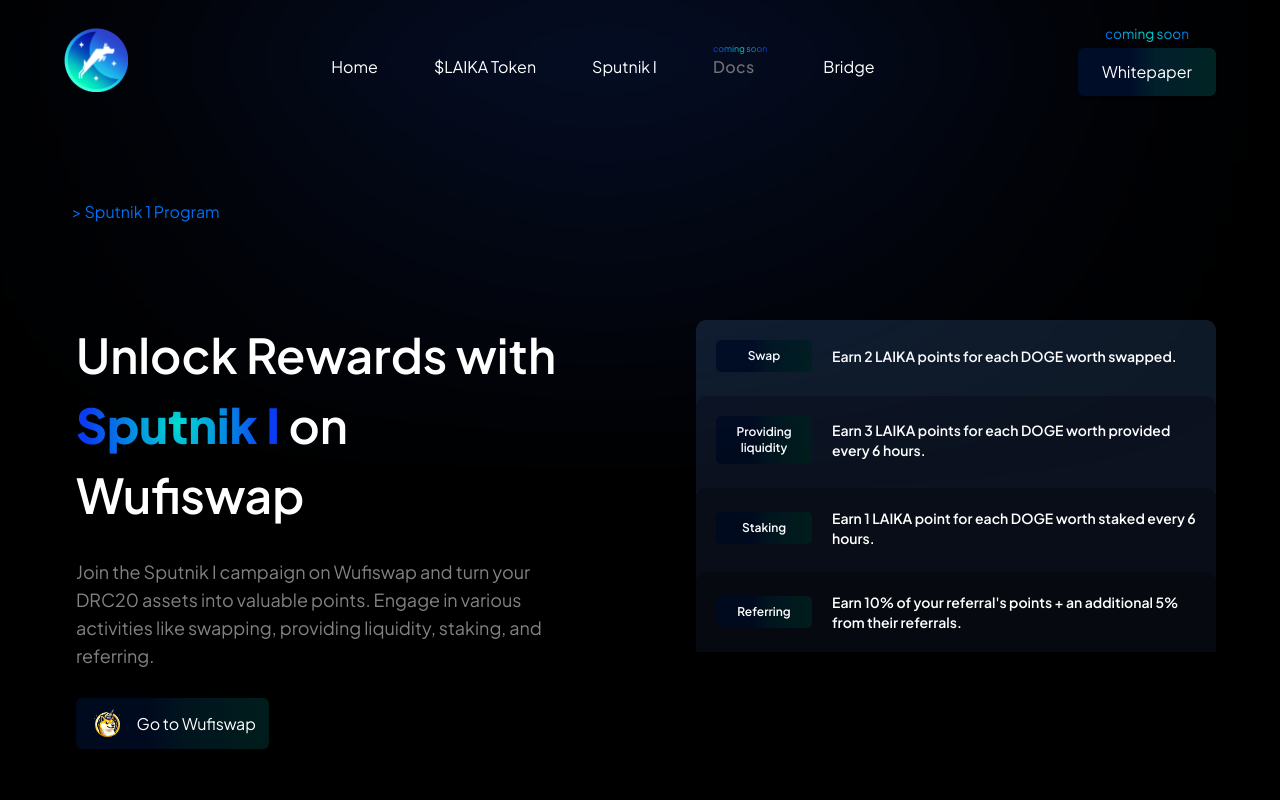
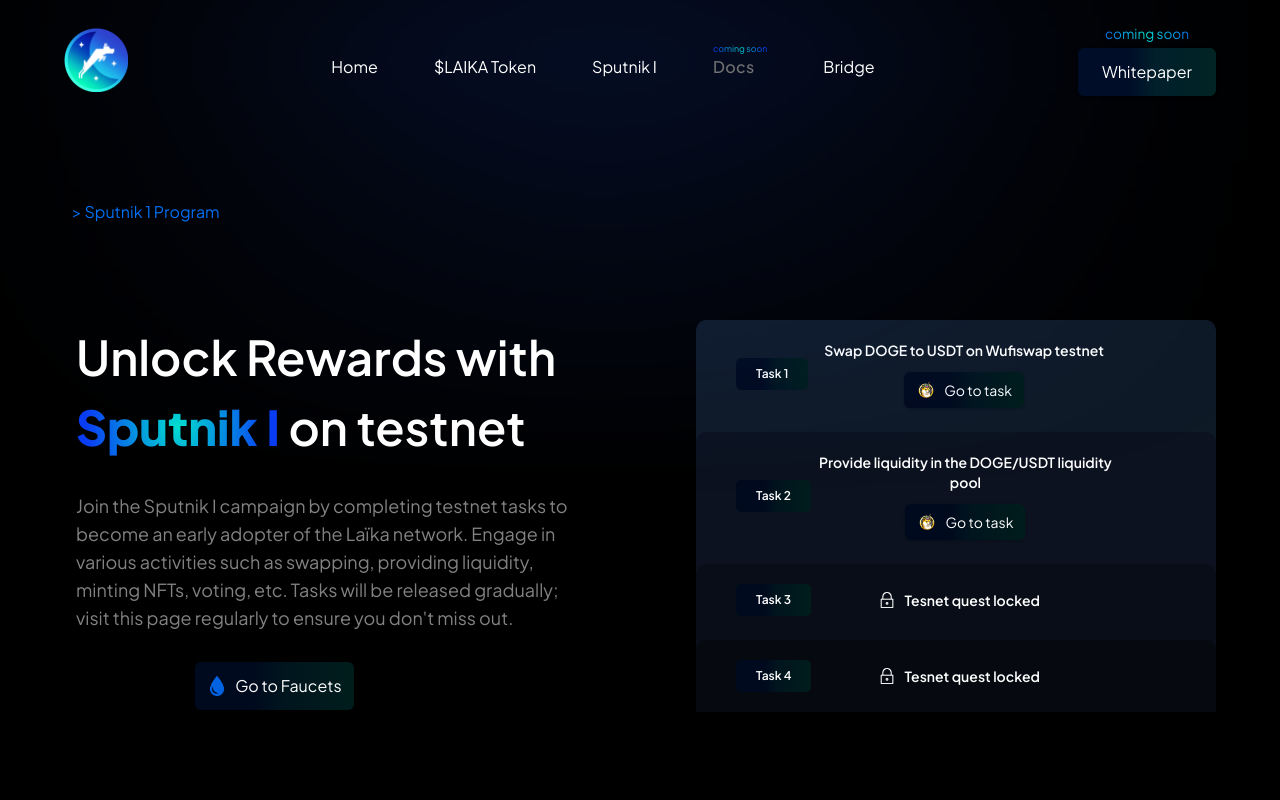
Before and after one commit to AbdurRehman1312/Laika_website, a React (Vite) app: page /sputnik in a window 1280 px wide. Shown: the top 800 px of the page. Built offline with nearby package versions, Linux system fonts and the light colour scheme.

Commit message:
sputnik UI changes

```diff
--- a/src/components/Quests.jsx
+++ b/src/components/Quests.jsx
@@ -276,17 +276,14 @@
         );
       case "mainQuest":
         return(
-          <>
-           {/* <>
-            <div className="flex flex-col items-center gap-4 py-8">
+
+           <>
+            <div className="flex justify-center gap-3  pb-8">
               <div className="flex items-center gap-1">
                 <img src={images.lock} alt="" width={20} />
                 <h1 className="text-white text-center">Tesnet quests locked</h1>
               </div>
 
-              <p className="text-white font-extralight text-center w-full max-w-xs md:max-w-md lg:max-w-lg">
-                Tesnet interaction quests coming soon.
-              </p>
             </div>
             <div className="grid grid-cols-1 md:grid-cols-2 lg:grid-cols-3 mt-5 md:mt-0 gap-8 md:gap-6  mx-7 pb-12">
               <div className="flex flex-col items-center gap-5">
@@ -384,9 +381,9 @@
                 </div>
               </div>
             </div>
-          </> */}
 
-          <div className="flex flex-col items-center gap-4 py-8">
+
+          {/* <div className="flex flex-col items-center gap-4 py-8">
             <div className="flex items-center gap-1">
               <img src={images.lock} alt="" width={20} />
               <h1 className="text-white text-center">Main quests locked</h1>
@@ -448,8 +445,8 @@
                 </a>
               </div>
             </div>
-          </div>
-        </>
+          </div> */}
+    </>
 
 
 
--- a/src/components/Sputnik.jsx
+++ b/src/components/Sputnik.jsx
@@ -4,6 +4,9 @@
 import { Link } from "react-router-dom";
 
 const Sputnik = () => {
+  const scrollToTop = () => {
+    window.scrollTo({ top: 0 });
+  };
   return (
     <>
       <section className="">
@@ -18,67 +21,95 @@
               <h1 className="text-white text-2xl md:text-3xl lg:text-4xl xl:text-5xl font-semibold lg:leading-[50px] xl:leading-[70px] ">
                 Unlock Rewards with{" "}
                 <span className="text-gradient font-extrabold">Sputnik I</span>{" "}
-                on Wufiswap
+                on testnet
               </h1>
-              <p className="text-dimGrey text-base md:text-base lg:text-lg">
-                Join the Sputnik I campaign on Wufiswap and turn your DRC20
-                assets into valuable points. Engage in various activities like
-                swapping, providing liquidity, staking, and referring.
+              <p className="text-dimGrey text-base md:text-base xl:text-lg">
+                Join the Sputnik I campaign by completing testnet tasks to become an early adopter of the Laïka network. Engage in various activities such as swapping, providing liquidity, minting NFTs, voting, etc. Tasks will be released gradually; visit this page regularly to ensure you don't miss out.
               </p>
-              <ButtonImage
+              <Link to={"/faucets"} className="flex justify-center lg:w-[80%]" onClick={scrollToTop}>
+                <ButtonImage
+                  name="Go to Faucets"
+                  img="faucetdrop"
+                  style="py-3"
+                  imgStyle="w-5 h-5"
+                />
+              </Link>
+              {/* <ButtonImage
                 name="Go to Wufiswap"
                 style="w-[71%] md:w-[30%] lg:w-[53%] xl:w-[39%] gap-1"
                 img="dog2"
                 Link="https://wufiswap.com/launch-app.html"
-              />
+              /> */}
             </div>
             <div className="flex flex-col z-[-10]">
               <div className="bg-[#0f1a27] pt-5 rounded-t-[10px] flex flex-col gap-6 items-center">
-                <div className="flex items-center justify-evenly gap-5 px-5 w-full">
-                  <div className="bg-dark-gradient flex justify-center py-2 px-[2.2rem] md:w-[20%] rounded-[5px]">
-                    <p className="text-white font-semibold text-xs text-center">
-                      Swap
+                <div className="flex items-center justify-between px-3 md:px-0 md:pl-10 md:pr-28 lg:px-4 xl:px-0 xl:pl-10 xl:pr-28 w-full">
+                  <div className="bg-dark-gradient flex justify-center py-2 px-5 rounded-[5px]">
+                    <p className="text-white font-semibold text-xs text-center  text-nowrap">
+                      Task 1
                     </p>
                   </div>
-                  <h2 className="text-white font-semibold text-sm flex-1">
-                    Earn 2 LAIKA points for each DOGE worth swapped.
-                  </h2>
+                  <div className="flex flex-col gap-3  items-center">
+                    <h2 className="text-white font-semibold text-sm flex-1 text-center">
+                      Swap DOGE to USDT on Wufiswap testnet
+                    </h2>
+                    <ButtonImage
+                      name="Go to task"
+                      style="text-sm px-2 py-0 sm:w-full w-[55%]"
+                      img="dog2"
+                      Link="https://wufiswap.com/launch-app.html"
+                      imgStyle="w-5 h-5"
+                    />
+                  </div>
                 </div>
                 <div className="bg-[#0c121f] pt-5 w-full rounded-t-[10px] flex flex-col gap-6 items-center">
-                  <div className="flex items-center justify-evenly gap-5 px-5 w-full">
-                    <div className="bg-dark-gradient flex justify-center py-2 px-[2.2rem] md:w-[20%] rounded-[5px]">
-                      <p className="text-white font-semibold text-xs text-center">
-                        Providing <br /> liquidity
-                      </p>
+                  <div className="flex items-center justify-between px-3 md:px-0 md:pl-10 md:pr-24  lg:px-4 xl:px-0 xl:pl-10 xl:pr-24 w-full">
+                    <div className="bg-dark-gradient flex justify-center py-2  px-5 rounded-[5px]">
+                    <p className="text-white font-semibold text-xs text-center text-nowrap">
+                      Task 2
+                    </p>
                     </div>
-                    <h2 className="text-white font-semibold text-sm flex-1">
-                      Earn 3 LAIKA points for each DOGE worth provided every 6
-                      hours.
+                    <div className="flex flex-col gap-3  items-center">
+                    <h2 className="text-white font-semibold text-sm flex-1 text-center">
+                    Provide liquidity in the DOGE/USDT liquidity pool
                     </h2>
+                    <ButtonImage
+                      name="Go to task"
+                      style="text-sm px-2 py-0 sm:w-full w-[55%]"
+                      img="dog2"
+                      Link="https://wufiswap.com/launch-app.html"
+                      imgStyle="w-5 h-5"
+                    />
+                  </div>
                   </div>
                   <div className="bg-[#090d17] pt-5 rounded-t-[10px] flex flex-col gap-6 items-center w-full">
-                    <div className="flex items-center justify-evenly gap-5 px-5 w-full">
-                      <div className="bg-dark-gradient flex justify-center py-2 px-[2.2rem] md:w-[20%] rounded-[5px]">
-                        <p className="text-white font-semibold text-xs text-center">
-                          Staking
+                    <div className="flex items-center justify-between px-3 md:px-0 md:pl-10 md:pr-24 lg:px-4 xl:px-0 xl:pl-10 xl:pr-24 w-full">
+                      <div className="bg-dark-gradient flex justify-center py-2  px-5  rounded-[5px]">
+                        <p className="text-white font-semibold text-xs text-center  text-nowrap">
+                         Task 3
                         </p>
                       </div>
-                      <h2 className="text-white font-semibold text-sm flex-1">
-                        Earn 1 LAIKA point for each DOGE worth staked every 6
-                        hours.
+                      <div className="flex pr-14 md:pl-10 md:pr-20 lg:pr-16 xl:pl-10 xl:pr-20 gap-2 items-center">
+                      <img src={images.lock} alt="" width={20} />
+                      <h2 className="text-white font-semibold text-sm flex-1 text-center">
+                      Tesnet quest locked
                       </h2>
+                      </div>
+
                     </div>
                     <div className="bg-[#060910] py-5 rounded-t-[10px] flex flex-col gap-6 items-center w-full">
-                      <div className="flex items-center justify-evenly gap-5 px-5 w-full">
-                        <div className="bg-dark-gradient flex justify-center py-2 px-[2.2rem] md:w-[20%] rounded-[5px]">
-                          <p className="text-white font-semibold text-xs text-center">
-                            Referring
+                      <div className="flex items-center justify-between px-3 md:px-0 md:pl-10 md:pr-24 lg:px-4 xl:px-0 xl:pl-10 xl:pr-24 w-full">
+                        <div className="bg-dark-gradient flex justify-center py-2  px-5 rounded-[5px]">
+                          <p className="text-white font-semibold text-xs text-center  text-nowrap">
+                            Task 4
                           </p>
                         </div>
-                        <h2 className="text-white font-semibold text-sm flex-1">
-                          Earn 10% of your referral's points + an additional 5%
-                          from their referrals.
-                        </h2>
+                        <div className="flex pr-14 md:pl-10 md:pr-20 lg:pr-16 xl:pl-10 xl:pr-20 gap-2 items-center">
+                      <img src={images.lock} alt="" width={20} />
+                      <h2 className="text-white font-semibold text-sm flex-1 text-center">
+                      Tesnet quest locked
+                      </h2>
+                      </div>
                       </div>
                     </div>
                   </div>
```
